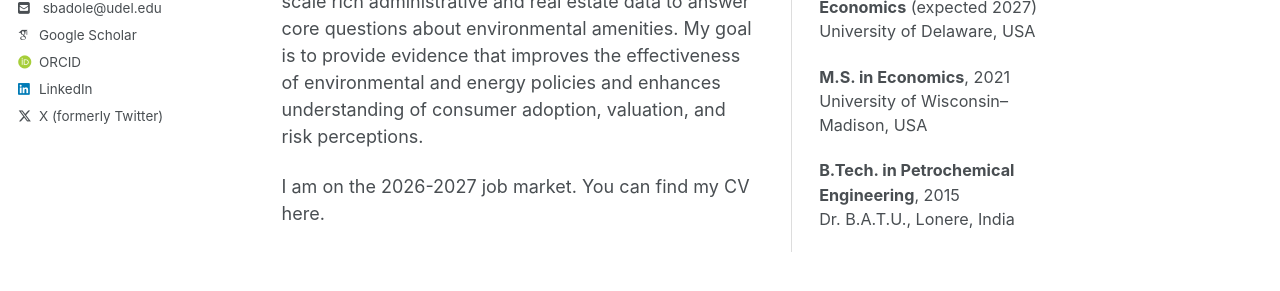
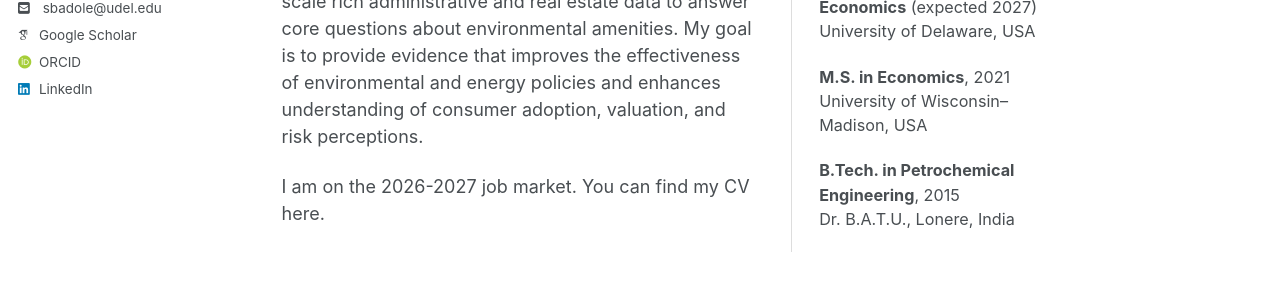
Before and after one commit to sachin-b-badole/sachin-b-badole.github.io, a Jekyll site: the page built from _pages/about.md, in a window 1280 px wide. Shown: the part 422-713 px from the top of the page. Built offline with Jekyll 4.4.1, drawn with Linux system fonts in a browser that asks for light colours; some web fonts are replaced; a script bundle is joined from its source files by our own code; library files that are not in the unit come from our copies.

Commit message:
Update _config.yml

```diff
--- a/_config.yml
+++ b/_config.yml
@@ -78,7 +78,7 @@ author:
   steam            : # Username
   telegram         : # URL
   tumblr           : # Username
-  twitter          : "https://x.com/SachinBadole77"
+  twitter          : # "https://x.com/SachinBadole77"
   vine             : # Username
   weibo            : # Username
   wikipedia        : # Username
```
